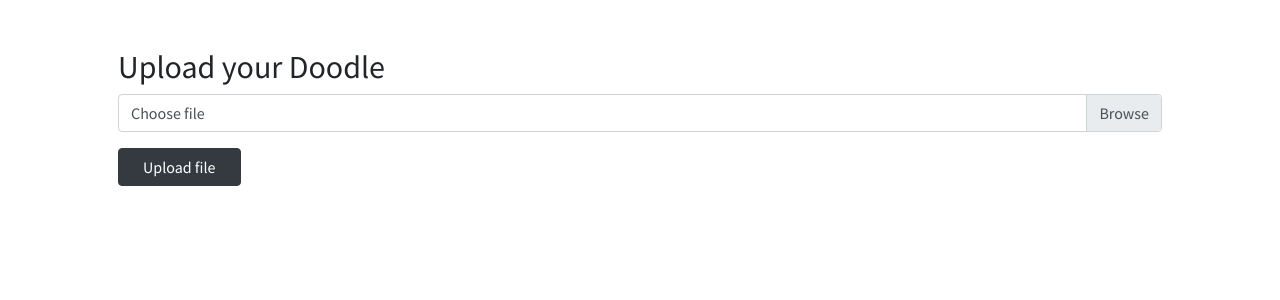
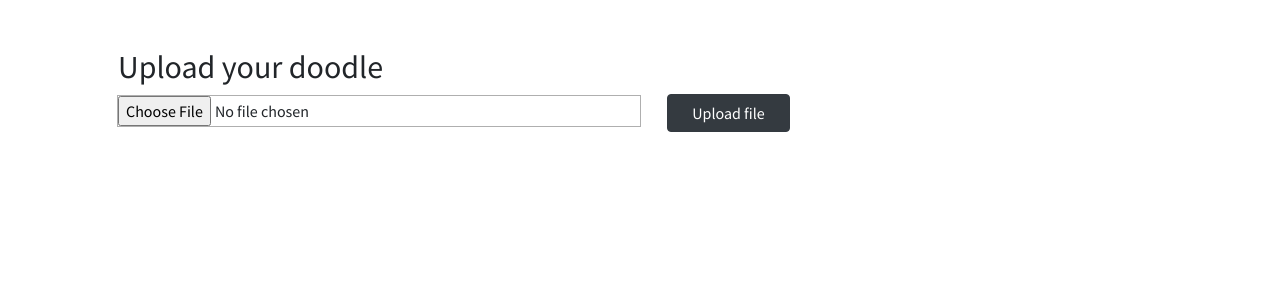
Before and after one commit to therexone/pyDoodle2Web-Interface, a Django app: page /upload/ in a window 1280 px wide. Shown: the top 300 px of the page. Run offline with Django 3.2, Linux system fonts and the light colour scheme; some libraries are stand-ins or nearby versions; some web fonts are replaced.

Commit message:
fix upload fuctionality

```diff
--- a/pyD2W/templates/upload.html
+++ b/pyD2W/templates/upload.html
@@ -1,13 +1,12 @@
 {% extends 'base.html' %}
 
 {% block content %}
-<div class="container p-5 ">
-  <h2 style="font-family: 'Source Sans Pro', sans-serif;">Upload your Doodle</h2>
-  <form class="custom-file" method="post" enctype="multipart/form-data">
+<div class="container p-5">
+  <h2>Upload your doodle</h2>
+  <form class="form-group" method="post" enctype="multipart/form-data">
     {% csrf_token %}
-    <input class="custom-file-input" type="file" name="document" id="custom-file">
-    <label class="custom-file-label" for="customFile">Choose file</label>
-    <button class="btn btn-dark mt-3 px-4" type="submit">Upload file</button>
+    <input class="" type="file" name="document" style="outline: 1px solid #afafaf; width: 50%;">
+    <button class="btn btn-dark ml-4 px-4" type="submit">Upload file</button>
   </form>
   {% if url %}
     <p>Uploaded file: <a href="{{ url }}">{{ url }}</a></p>
```
Also changed, not shown: media/carticon.svg (added).
